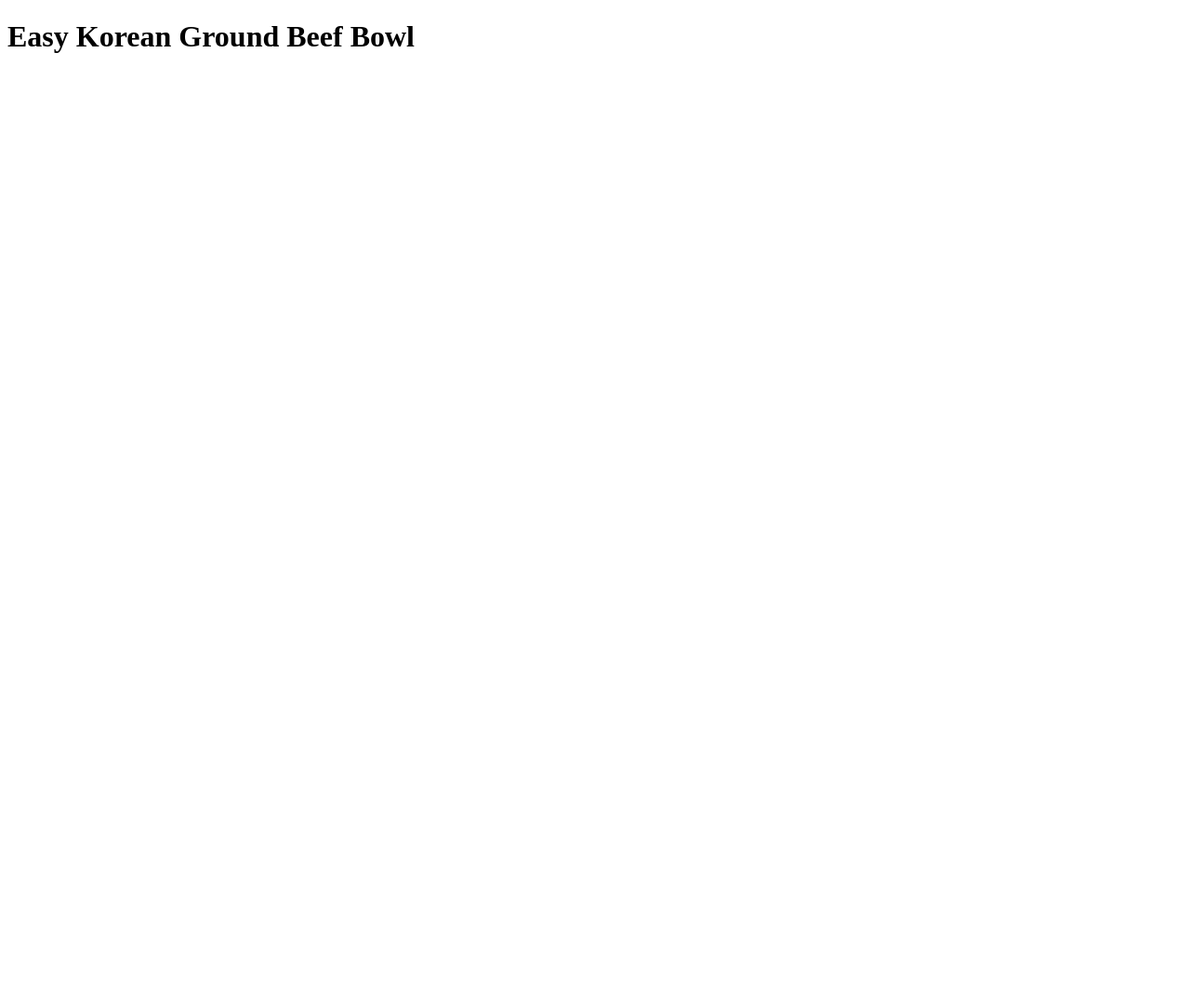
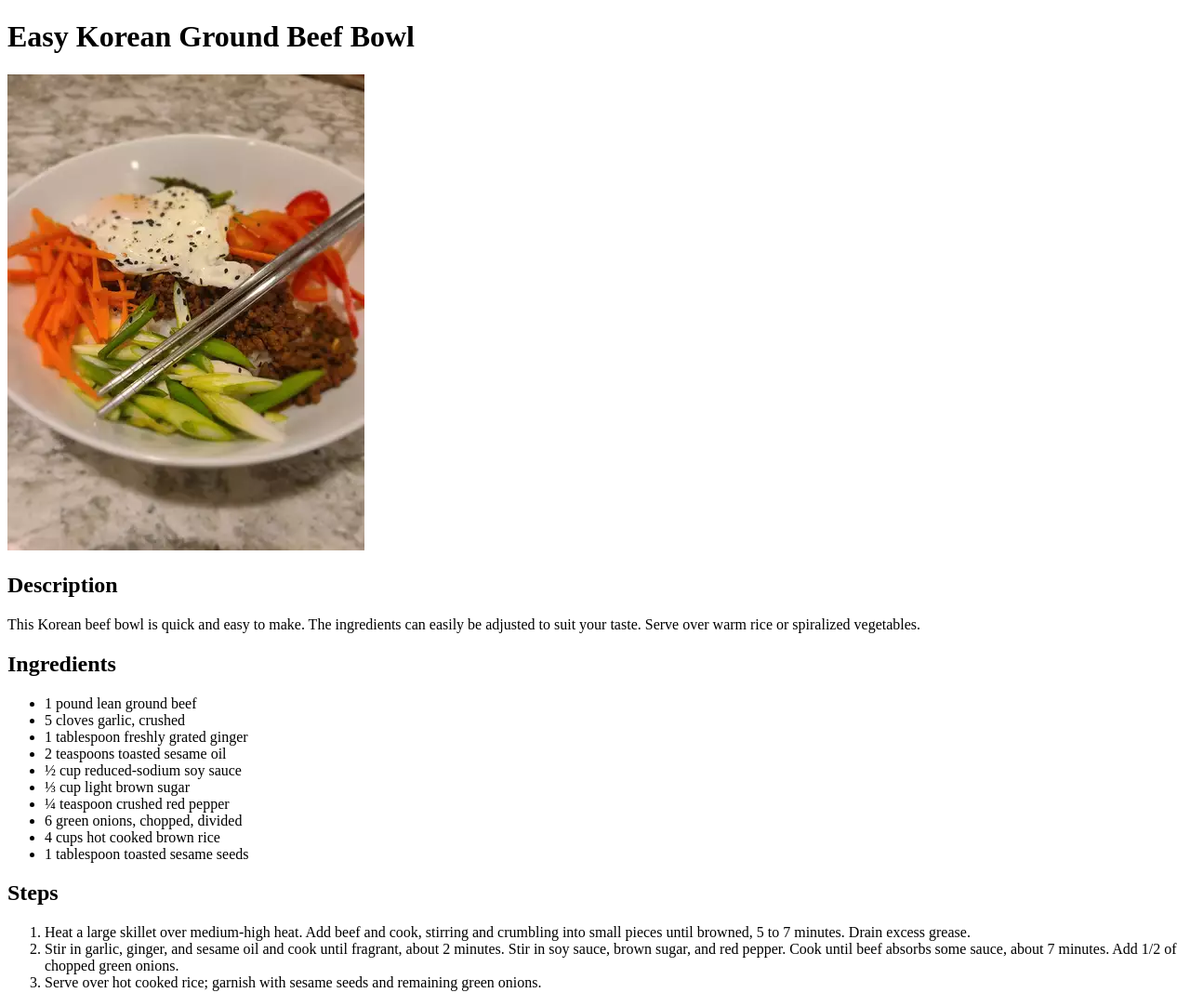
Before and after one commit to kilbeer1970/odin-recipes, a plain HTML site: page recipes/korean-ground-beef-bowl.html in a window 1280 px wide. Shown: the whole page at 93% size. Before the commit the page ends 800 px from the top, so only its background shows below. Drawn offline with Linux system fonts and the light colour scheme.

Commit message:
Add image, description, ingredient list and steps to the two newest recipes

```diff
--- a/recipes/korean-ground-beef-bowl.html
+++ b/recipes/korean-ground-beef-bowl.html
@@ -8,5 +8,27 @@
 </head>
 <body>
   <h1>Easy Korean Ground Beef Bowl</h1>
+  <img src="../images/korean-ground-beef-bowl.png" alt="Photo of Korean ground beef bowl">
+  <h2>Description</h2>
+  <p>This Korean beef bowl is quick and easy to make. The ingredients can easily be adjusted to suit your taste. Serve over warm rice or spiralized vegetables.</p>
+  <h2>Ingredients</h2>
+  <ul>
+    <li>1 pound lean ground beef</li>
+    <li>5 cloves garlic, crushed</li>
+    <li>1 tablespoon freshly grated ginger</li>
+    <li>2 teaspoons toasted sesame oil</li>
+    <li>½ cup reduced-sodium soy sauce</li>
+    <li>⅓ cup light brown sugar</li>
+    <li>¼ teaspoon crushed red pepper</li>
+    <li>6 green onions, chopped, divided</li>
+    <li>4 cups hot cooked brown rice</li>
+    <li>1 tablespoon toasted sesame seeds</li>
+  </ul>
+  <h2>Steps</h2>
+  <ol>
+    <li>Heat a large skillet over medium-high heat. Add beef and cook, stirring and crumbling into small pieces until browned, 5 to 7 minutes. Drain excess grease.</li>
+    <li>Stir in garlic, ginger, and sesame oil and cook until fragrant, about 2 minutes. Stir in soy sauce, brown sugar, and red pepper. Cook until beef absorbs some sauce, about 7 minutes. Add 1/2 of chopped green onions.</li>
+    <li>Serve over hot cooked rice; garnish with sesame seeds and remaining green onions.</li>
+  </ol>
 </body>
 </html>
```
Also changed, not shown: index.html (+11 -2 lines), recipes/Spicy Baked Shrimp.html (+22 -0 lines), images/korean-ground-beef-bowl.png (added), images/spicy-baked-shrimp.png (added).
